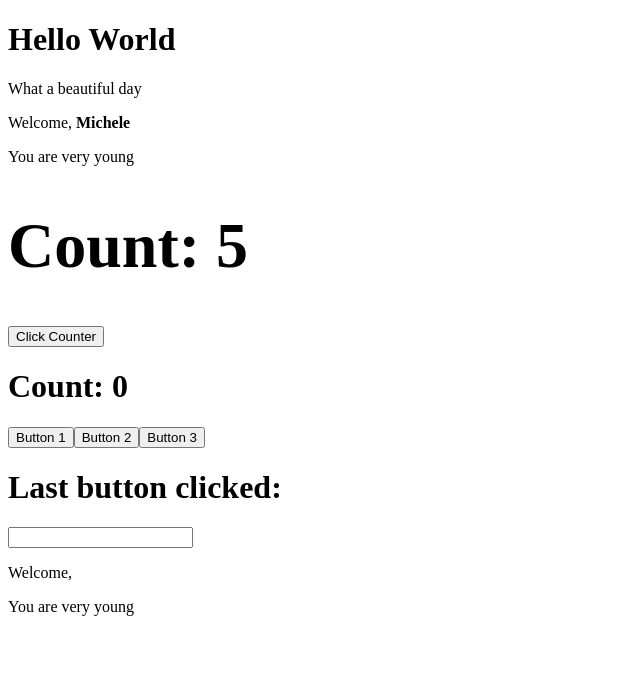
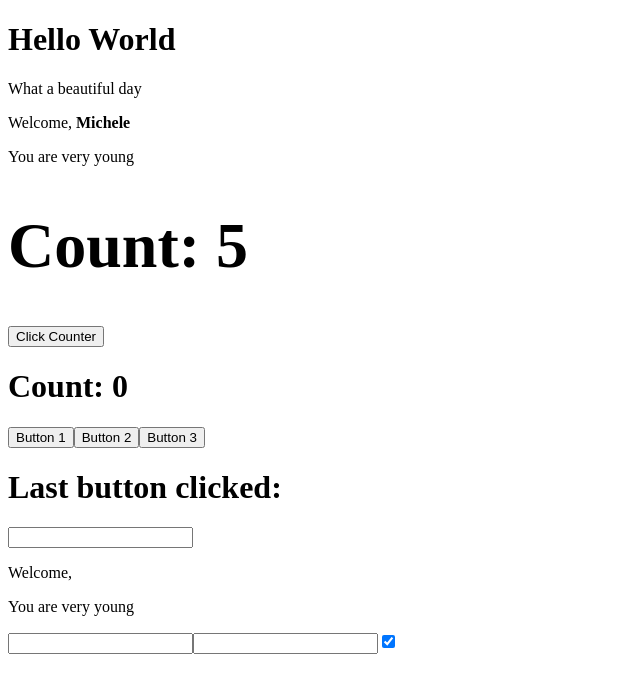
Before and after one commit to Micheleg27/react-exercises, a React (Create React App) app: page / in a window 1280 px wide. Shown: the top 692 px of the page, without its empty margins (0-640 px from the left). Built offline with nearby package versions, Linux system fonts and the light colour scheme.

Commit message:
forms-02

```diff
--- a/src/App.js
+++ b/src/App.js
@@ -5,6 +5,7 @@ import { Counter } from "./Counter";
 import { ClickCounter } from "./ClickCounter";
 import { ClickTracker } from "./ClickTracker";
 import { InteraciveWelcome } from "./InteractiveWelcome";
+import { Login } from "./Login";
 
 export default class App extends React.Component {
     render(){
@@ -15,6 +16,7 @@ export default class App extends React.Component {
                 <ClickCounter />
                 <ClickTracker />
                 <InteraciveWelcome />
+                <Login />
                 </div>;
     }
 }
--- /dev/null
+++ b/src/Login.js
@@ -0,0 +1,34 @@
+import React from "react";
+
+export class Login extends React.Component {
+
+    constructor(props){
+        super(props)
+
+        this.state = {
+            nome: '',
+            key: '',
+            remember: true,
+        }
+
+    }
+
+    handleInput = (event) => {
+        const status = event.target.type === 'checkbox' ? event.target.checked : event.target.value
+        const name = event.target.name
+
+        this.setState(() => {
+           return {[name] : status}
+        })
+    }
+
+    render(){
+        return (
+            <form>
+                <input type='text' name='nome' value={this.state.nome} onChange={this.handleInput}></input>
+                <input type='password' name='key' value={this.state.key} onChange={this.handleInput} ></input>
+                <input type='checkbox' name='remember' checked={this.state.remember} onChange={this.handleInput}></input>
+            </form>
+        )
+    }
+}
```
